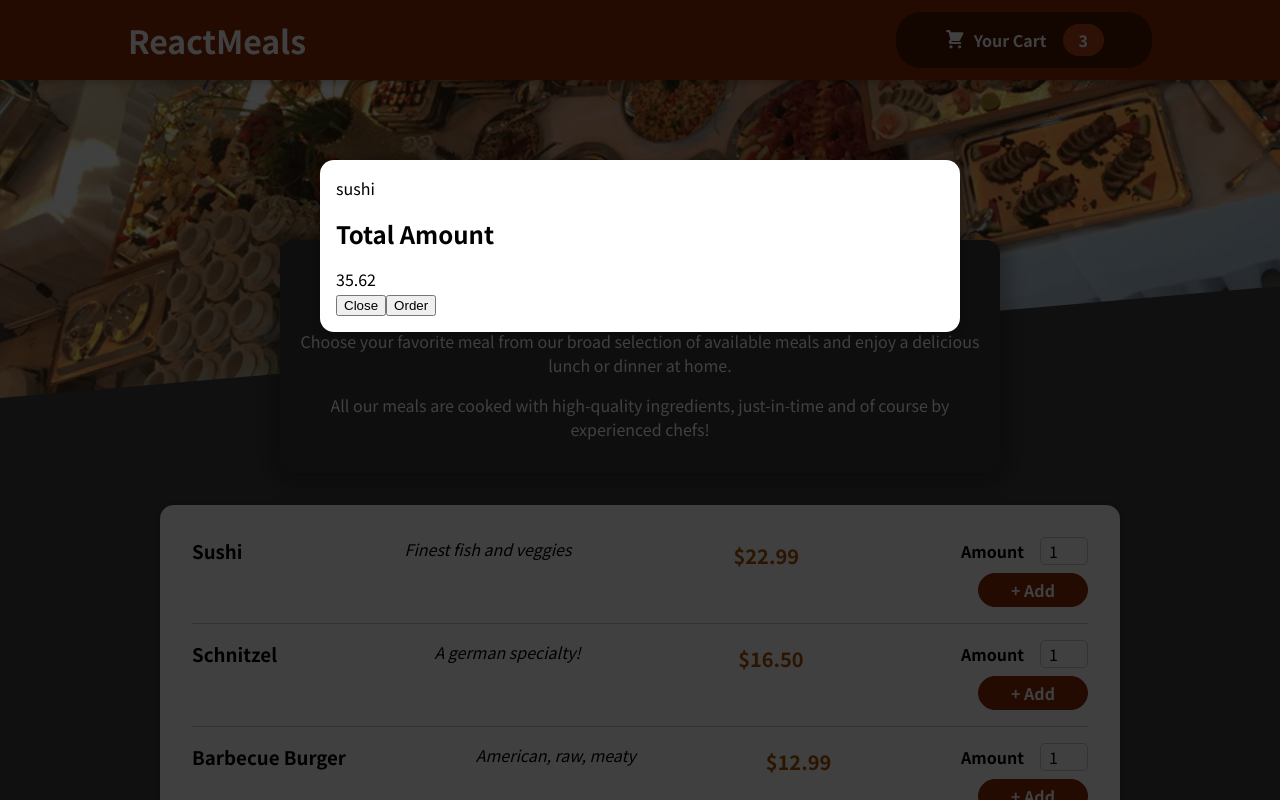
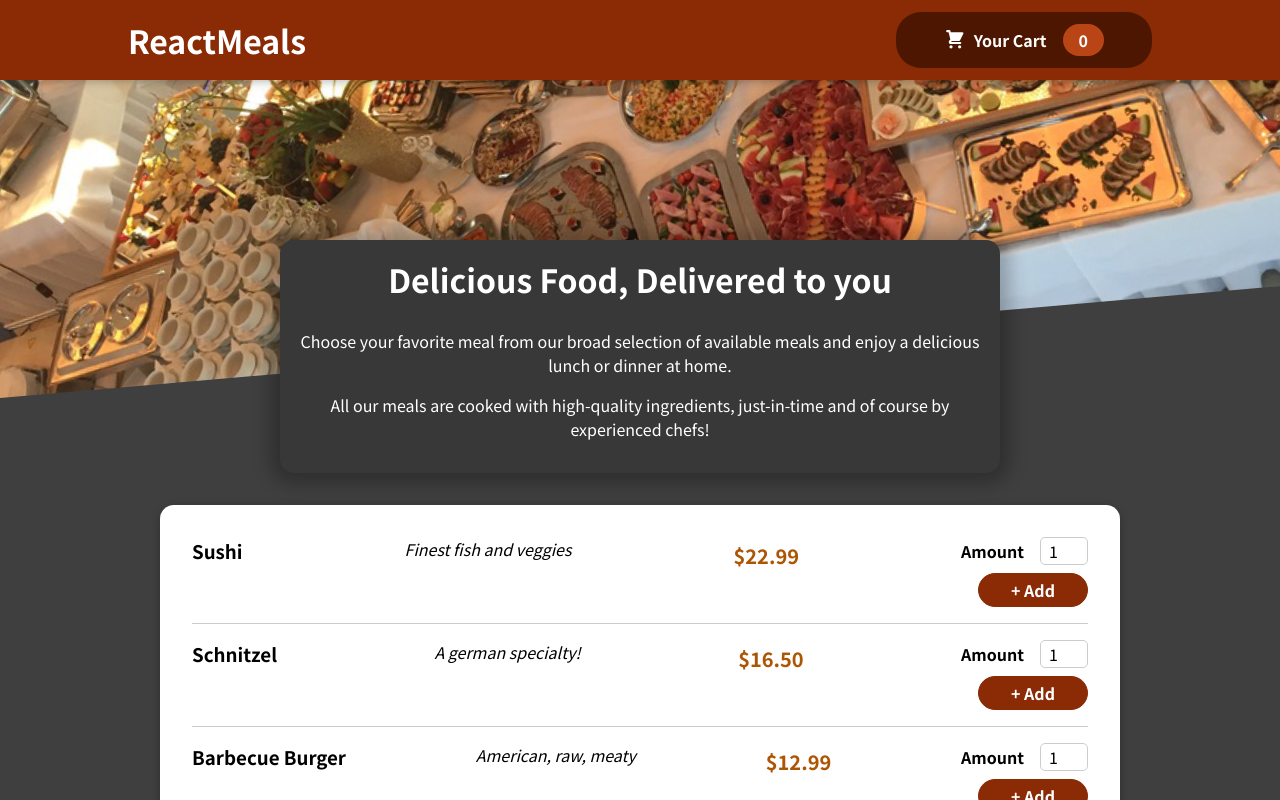
Before and after one commit to erikagreen7777/react-food-order-app, a React (Create React App) app: page / in a window 1280 px wide. Shown: the top 800 px of the page. Built offline with nearby package versions, Linux system fonts and the light colour scheme.

Commit message:
context and reducers wip added

```diff
--- a/src/App.js
+++ b/src/App.js
@@ -1,17 +1,29 @@
-import { Fragment } from "react";
+import { useState } from "react";
 import Header from "./components/Layout/Header";
 import Meals from "./components/Meals/Meals";
 import Cart from "./components/Cart/Cart";
+import CartProvider from "./store/CartProvider";
 
 function App() {
+  const [cartIsShown, setCartIsShown] = useState(false);
+
+  const showCartHandler = () => {
+    setCartIsShown(true);
+  };
+
+  const hideCartHandler = () => {
+    setCartIsShown(false);
+  };
+
   return (
-    <Fragment>
-      <Cart />
-      <Header />
+    <CartProvider>
+      {/*  you render the cart here, so that's where we manage the state */}
+      {cartIsShown && <Cart onClose={hideCartHandler}/>}
+      <Header onShowCart={showCartHandler}/>
       <main>
         <Meals />
       </main>
-    </Fragment>
+    </CartProvider>
   );
 }
 
--- a/src/components/Cart/Cart.js
+++ b/src/components/Cart/Cart.js
@@ -17,14 +17,14 @@
     </ul>
   );
   return (
-    <Modal>
+    <Modal onClose={props.onClose}>
       {cartItems}
       <div className={classes.total}>
         <span>Total Amount</span>
       </div>
       <span>35.62</span>
       <div className={classes.action}>
-        <button className={classes["button--alt"]}>Close</button>
+        <button className={classes["button--alt"]} onClick={props.onClose}>Close</button>
         <button className={classes.button}>Order</button>
       </div>
     </Modal>
--- a/src/components/Layout/Header.js
+++ b/src/components/Layout/Header.js
@@ -8,7 +8,7 @@
     <Fragment>
       <header className={classes.header}>
         <h1>ReactMeals</h1>
-        <HeaderCartButton/>
+        <HeaderCartButton onClick={props.onShowCart}/>
       </header>
       <div className={classes['main-image']}>
         <img src={mealsImage} alt="a table full of delicious food"/>
--- a/src/components/Layout/HeaderCartButton.js
+++ b/src/components/Layout/HeaderCartButton.js
@@ -1,14 +1,21 @@
+import { useContext } from "react";
 import classes from "./HeaderCartButton.module.css";
 import CartIcon from "../Cart/CartIcon";
+import CartContext from "../../store/cart-context";
 
 const HeaderCartButton = (props) => {
+const cartCtx = useContext(CartContext);
+const numberOfCartItems = cartCtx.items.reduce((curNumber, item) => {
+  return curNumber + item.amount;
+}, 0)
+
   return (
-    <button className={classes.button}>
+    <button className={classes.button} onClick={props}>
       <span className={classes.icon}>
         <CartIcon />
       </span>
       <span>Your Cart</span>
-      <span className={classes.badge}>3</span>
+      <span className={classes.badge}>{numberOfCartItems}</span>
     </button>
   );
 };
--- a/src/components/UI/Modal.js
+++ b/src/components/UI/Modal.js
@@ -4,7 +4,7 @@
 import ReactDOM from "react-dom";
 
 export const Backdrop = (props) => {
-  return <div className={classes.backdrop} />;
+  return <div className={classes.backdrop} onClick={props.onClose}/>;
 };
 
 export const ModalOverlay = (props) => {
@@ -19,7 +19,7 @@
 const Modal = (props) => {
   return (
     <Fragment>
-      {ReactDOM.createPortal(<Backdrop />, portalElement)}
+      {ReactDOM.createPortal(<Backdrop onClose={props.onClose}/>, portalElement)}
       {ReactDOM.createPortal(
         <ModalOverlay>{props.children}</ModalOverlay>,
         portalElement
--- /dev/null
+++ b/src/store/CartProvider.js
@@ -0,0 +1,52 @@
+import Cart from "../components/Cart/Cart";
+import CartContext from "./cart-context";
+import { useReducer } from "react";
+
+const defaultCartState = {
+  items: [],
+  totalAmount: 0,
+};
+
+const cartReducer = (state, action) => {
+    if (action.type === 'ADD') {
+        const updatedItems = state.items.concat(action.item);
+        const updatedTotalAmount = state.totalAmount + (action.item.price * action.item.amount)
+        return {
+            items: updatedItems,
+            totalAmount: updatedTotalAmount
+        };
+    } else if (action.type === 'REMOVE') {
+
+    }
+  return defaultCartState;
+};
+//manage cart data and provide context for all the app
+const CartProvider = (props) => {
+  const [cartState, dispatchCartAction] = useReducer(
+    cartReducer,
+    defaultCartState
+  );
+  const addItemToCartHander = (item) => {
+    dispatchCartAction({ type: "ADD", item: item });
+  };
+
+  const removeItemFromCartHandler = (id) => {
+    dispatchCartAction({ type: "REMOVE", id: id });
+
+  };
+
+  const cartContext = {
+    items: cartState.items,
+    totalAmount: cartState.totalAmount,
+    addItem: addItemToCartHander,
+    removeItem: removeItemFromCartHandler,
+  };
+
+  return (
+    <CartContext.Provider value={cartContext}>
+      {props.children}
+    </CartContext.Provider>
+  );
+};
+
+export default CartProvider;
--- /dev/null
+++ b/src/store/cart-context.js
@@ -0,0 +1,12 @@
+//store folder is convention for storing state
+import React from "react";
+import Cart from "../components/Cart/Cart";
+
+const CartContext =  React.createContext({
+    items: [],
+    totalAmount: 0,
+    addItem: (item) => {},
+    removeItem: (id) => {}
+});
+
+export default CartContext
```
Also changed, not shown: 1 other file (tests, documents, lock files or other folders).
